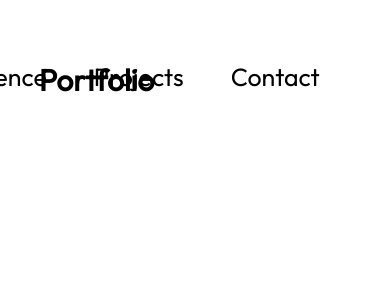
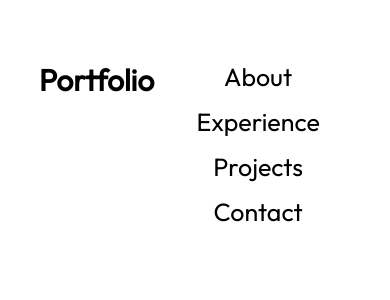
Before and after one commit to Dikshasharmaa/ResponsivePortfolio, a React (Create React App) app: page / in a window 390 px wide. Shown: the top 300 px of the page. Built offline with nearby package versions, Linux system fonts and the light colour scheme.

Commit message:
Added more css

```diff
--- a/src/components/Navbar.module.css
+++ b/src/components/Navbar.module.css
@@ -49,4 +49,10 @@
         cursor: pointer;
 
     }
+    .menuItem{
+        flex-direction: column;
+        align-items: center;
+        gap:13px;
+
+    }
 }
```
Also changed, not shown: public/assets/nav/menuIcon.png.
